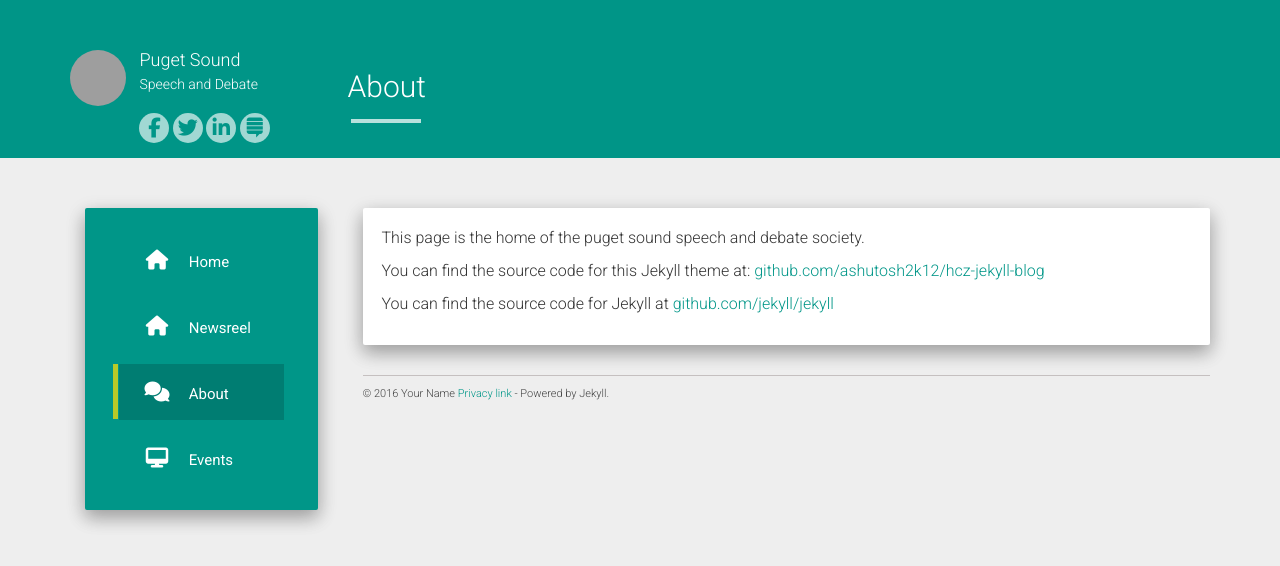
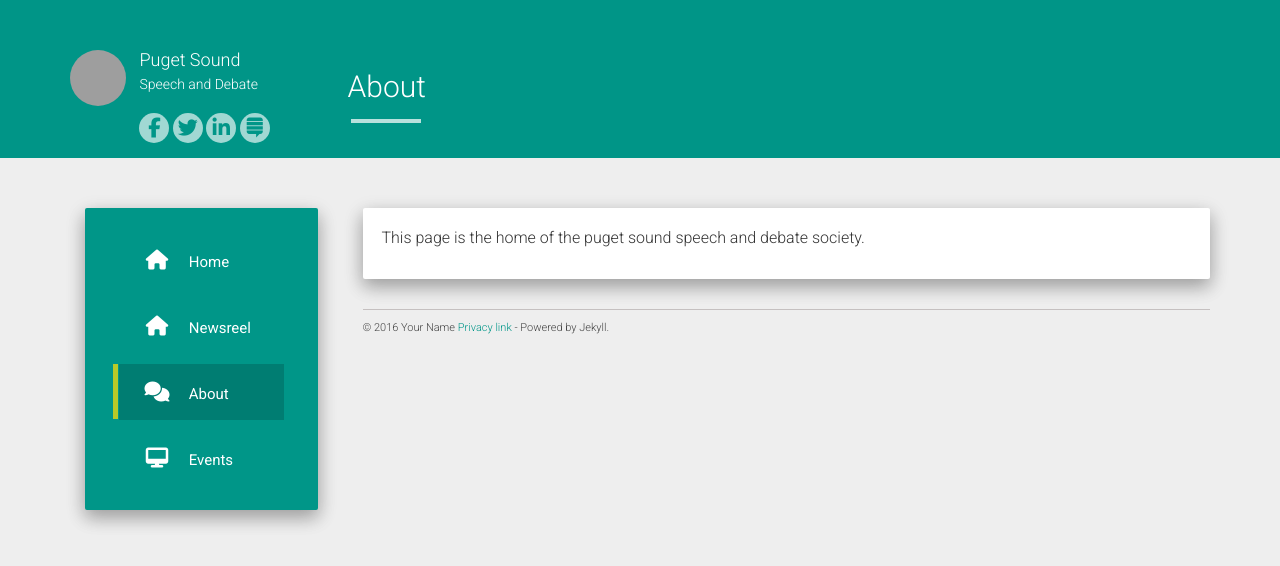
Before and after one commit to pugetsoundsd/pugetsoundsd.github.io, a Jekyll site: the page built from about.md, in a window 1280 px wide. Shown: the top 566 px of the page. Built offline with Jekyll 4.4.1, drawn with Linux system fonts in a browser that asks for light colours; nearby versions of some CDN libraries; grey boxes are pictures that could not be loaded.

Commit message:
more modification of config file and about, playing with different settings

```diff
--- a/404.html
+++ b/404.html
@@ -2,4 +2,4 @@
 layout: default
 permalink: /404.html
 ---
-<h1>404!! Page not found</h1>
+<h1>404!! Page not found. If this is unexpected, please reach out and let us know!</h1>
--- a/_config.yml
+++ b/_config.yml
@@ -17,12 +17,11 @@
 #   twitter_username: \#
 #   fb_appid: 000000000000
 
-
-enableTags: true
-tagarray: []
+# enableTags: true
+# tagarray: []
 
 paginate: 20
 per_page: 20
 paginate_path: "/page:num/"
 markdown: kramdown
-gems: [jekyll-paginate, jekyll-gist]
+plugins: [jekyll-paginate, jekyll-gist]
--- a/about.md
+++ b/about.md
@@ -5,7 +5,3 @@ permalink: /about/
 ---
 
 This page is the home of the puget sound speech and debate society.
-
-You can find the source code for this Jekyll theme at: [github.com/ashutosh2k12/hcz-jekyll-blog](https://github.com/ashutosh2k12/hcz-jekyll-blog)
-
-You can find the source code for Jekyll at [github.com/jekyll/jekyll](https://github.com/jekyll/jekyll)
--- a/index.html
+++ b/index.html
@@ -1,6 +1,6 @@
 ---
 layout: default
-title: Blog
+title: Homepage of Puget Sound Speech and Debate
 ---
 <div class="well">
     <div class="list-group">
```
Also changed, not shown: events.md (deleted, +0 -7 lines), projects.md (+4 -4 lines), README.md.
